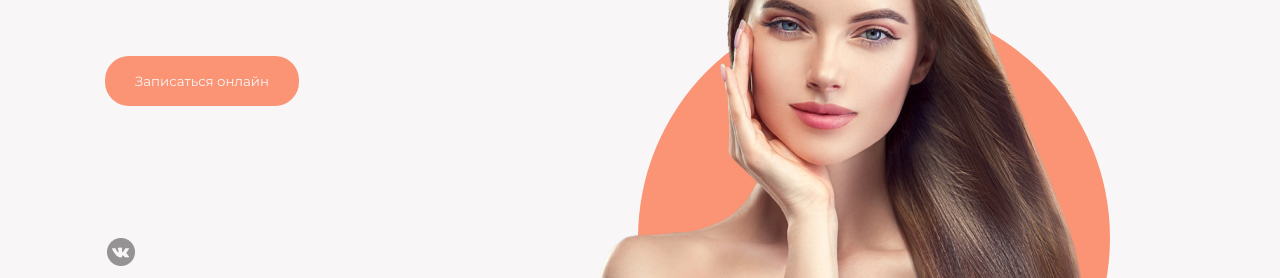
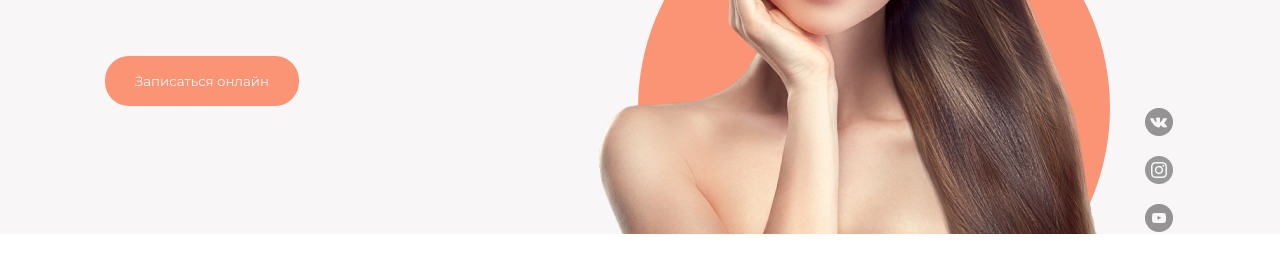
Before and after one commit to mrl444/sprint1, a plain HTML site: page index.html in a window 1280 px wide. Shown: the part 356-634 px from the top of the page. Drawn offline with Linux system fonts and the light colour scheme.

Commit message:
add social panel and error

```diff
--- a/main.css
+++ b/main.css
@@ -119,7 +119,7 @@ header{
 .header-hero {
     max-width: 540px;
     padding-top: 90px;
-    padding-bottom: 130px;
+    /* padding-bottom: 130px; */
 }
 
 .header-hero h1 {
@@ -185,6 +185,7 @@ header{
 .header-social {
     display: flex;
     flex-direction: column;
+    align-items: end;
     gap: 16px;
 }
 
@@ -204,7 +205,6 @@ header{
     background: url('./images/inst.png');
     width: 32px;
     height: 32px;
-
 }
 
 .yt{
@@ -212,5 +212,4 @@ header{
     background: url('./images/youtube.png');
     width: 32px;
     height: 32px;
-
 }
```
